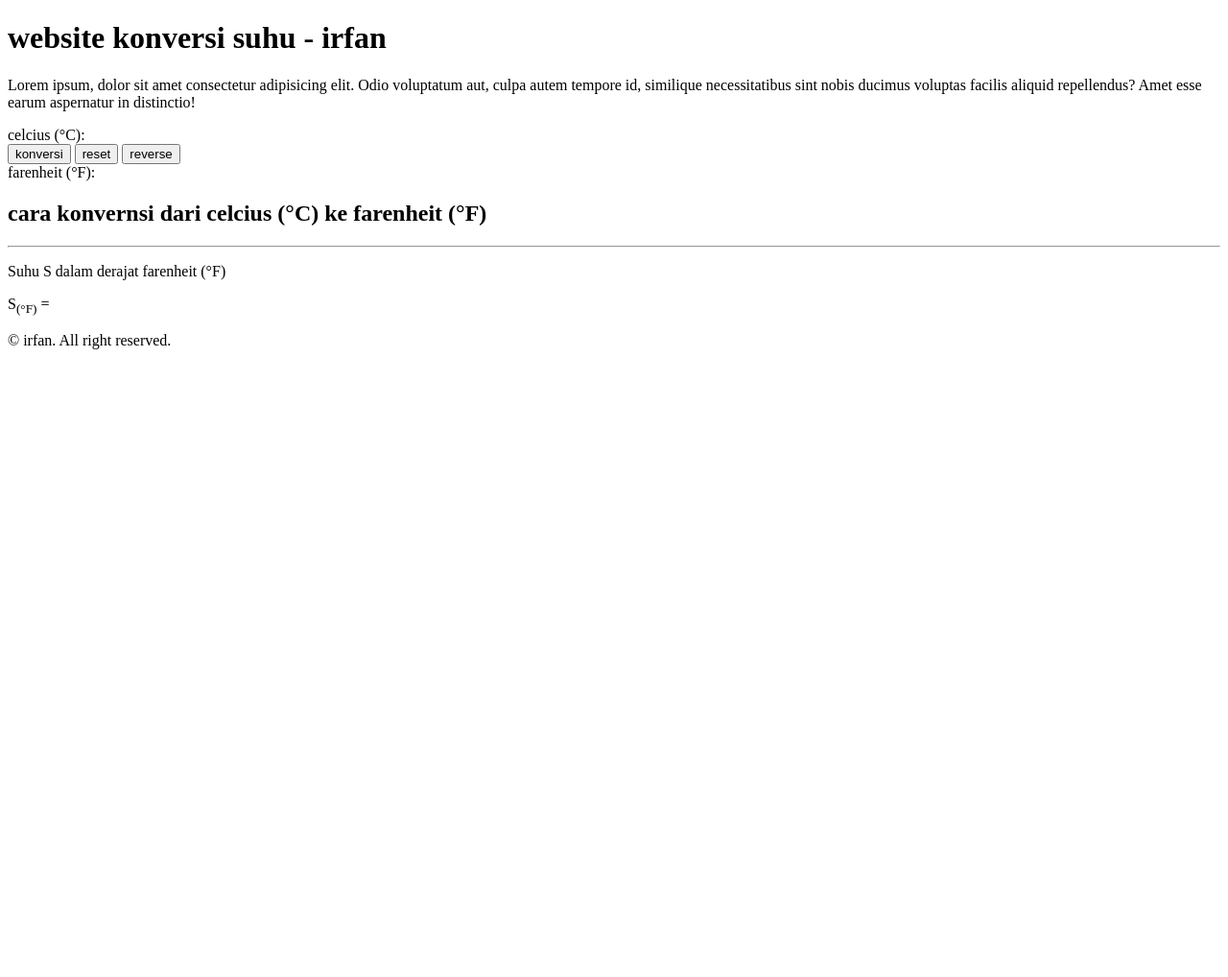
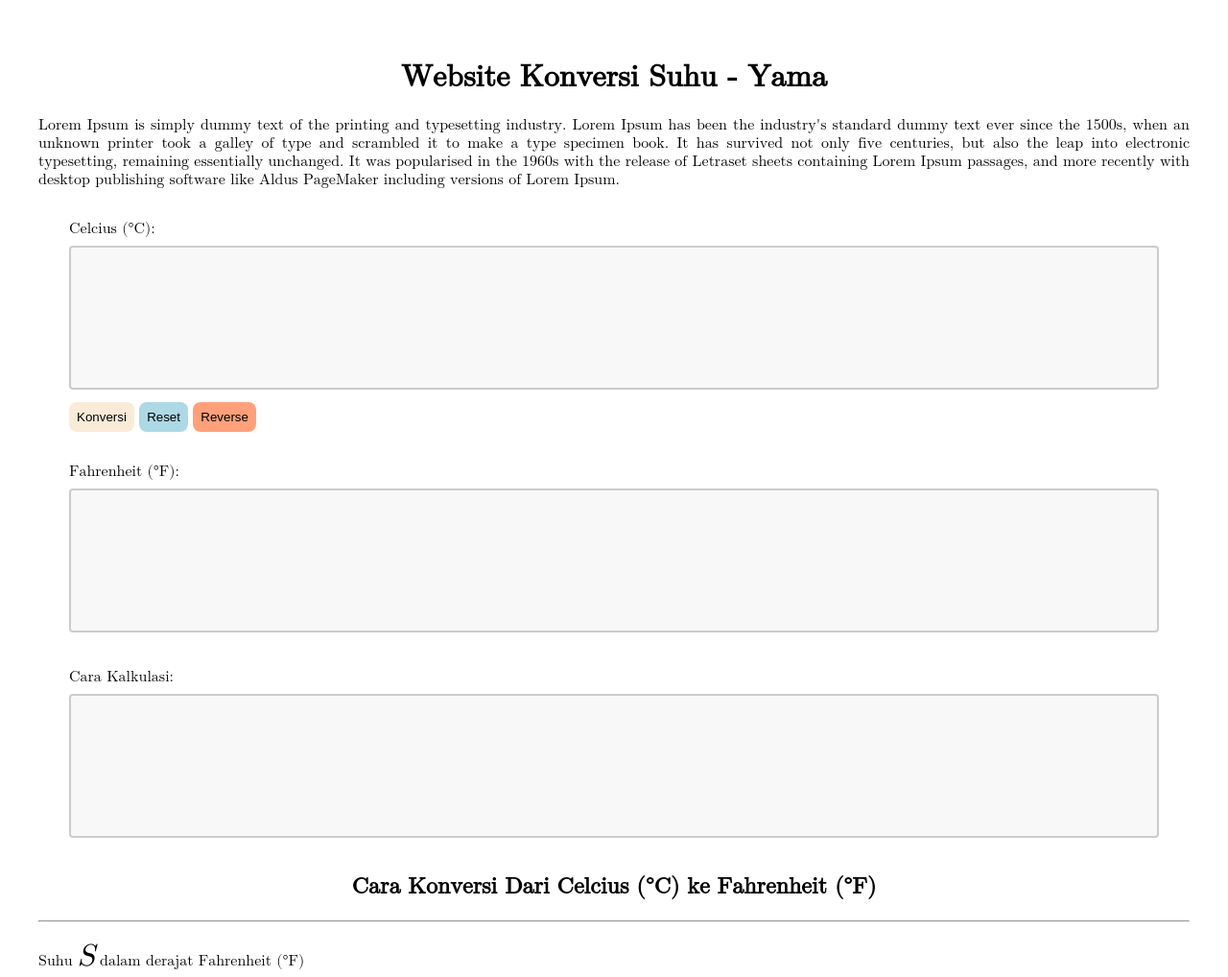
Before and after one commit to revou-fundamental-course/21-apr-25-irfanfann, a plain HTML site: page index.html in a window 1280 px wide. Shown: the top 1018 px of the page at 96% size. Before the commit the page ends 800 px from the top, so only its background shows below. Drawn offline with Linux system fonts and the light colour scheme.

Commit message:
create css

```diff
--- /dev/null
+++ b/css/style.css
@@ -0,0 +1,53 @@
+body {
+  padding: 32px;
+  text-align: center;
+  font-family: math;
+}
+
+p,
+div {
+  text-align: justify;
+}
+
+button {
+  border: none;
+  padding: 8px;
+  border-radius: 8px;
+}
+
+.bg-1 {
+  background-color: antiquewhite;
+}
+
+.bg-2 {
+  background-color: lightblue;
+}
+
+.bg-3 {
+  background-color: lightsalmon;
+}
+
+.section-content {
+  margin: 32px;
+}
+
+.section-item {
+  margin-bottom: 8px;
+}
+
+textarea {
+  width: 100%;
+  height: 150px;
+  padding: 12px 20px;
+  box-sizing: border-box;
+  border: 2px solid #ccc;
+  border-radius: 4px;
+  background-color: #f8f8f8;
+  font-size: 16px;
+  resize: none;
+}
+
+.formula {
+  font-style: italic;
+  font-size: xx-large;
+}
--- a/index.html
+++ b/index.html
@@ -3,69 +3,107 @@
   <head>
     <meta charset="UTF-8" />
     <meta name="viewport" content="width=device-width, initial-scale=1.0" />
-    <title>website konversi suhu - irfan</title>
+    <title>Website Konversi Suhu - Yama</title>
 
-    <link rel="stylesheet" href="css\style.css">
+    <!-- CSS External -->
+    <link rel="stylesheet" href="css/style.css" />
   </head>
 
   <body>
-
+    <!-- Header Content -->
     <header>
-        <h1>website konversi suhu - irfan</h1>
+      <h1>Website Konversi Suhu - Yama</h1>
     </header>
 
+    <!-- Main Content -->
     <main>
+      <!-- Introduction -->
       <section>
-            <p>Lorem ipsum, dolor sit amet consectetur adipisicing elit. Odio voluptatum aut, culpa autem tempore id, similique necessitatibus sint nobis ducimus voluptas facilis aliquid repellendus? Amet esse earum aspernatur in distinctio!</p>
+        <!-- Dummy Intro -->
+        <p>
+          Lorem Ipsum is simply dummy text of the printing and typesetting
+          industry. Lorem Ipsum has been the industry's standard dummy text ever
+          since the 1500s, when an unknown printer took a galley of type and
+          scrambled it to make a type specimen book. It has survived not only
+          five centuries, but also the leap into electronic typesetting,
+          remaining essentially unchanged. It was popularised in the 1960s with
+          the release of Letraset sheets containing Lorem Ipsum passages, and
+          more recently with desktop publishing software like Aldus PageMaker
+          including versions of Lorem Ipsum.
+        </p>
       </section>
 
-        <form>
-            <div>
-                <label for="konversi-input">celcius (&deg;C):</label>
+      <!-- Form Konversi Suhu -->
+      <form class="section-content">
+        <div class="section-item">
+          <label for="konversi-input">Celcius (&deg;C):</label>
         </div>
 
-            <div>
-                <texterea id=":konversi-input"></texterea>
+        <div class="section-item">
+          <textarea id="konversi-input"></textarea>
         </div>
 
-            <div>
-                <button>konversi</button>
-                <button>reset</button>
-                <button>reverse</button>
+        <!-- Form Action -->
+        <div class="section-item">
+          <button class="bg-1">Konversi</button>
+          <button class="bg-2">Reset</button>
+          <button class="bg-3">Reverse</button>
         </div>
       </form>
 
-        <section>
-            <div>
-                <label for="result-input">farenheit (&deg;F):</label>
+      <!-- Hasil Konversi Suhu -->
+      <section class="section-content">
+        <div class="section-item">
+          <label for="result-input">Fahrenheit (&deg;F):</label>
         </div>
 
-            <div>
-                <texterea id=":result-input"></texterea>
+        <div class="section-item">
+          <textarea id="result-input" readonly></textarea>
         </div>
       </section>
 
-        <section></section>
+      <!-- Penjelasan -->
+      <section class="section-content">
+        <div class="section-item">
+          <label for="calculate-detail">Cara Kalkulasi:</label>
+        </div>
 
+        <div class="section-item">
+          <textarea id="calculate-detail" readonly></textarea>
+        </div>
+      </section>
+
+      <!-- Informasi Tambahan -->
       <section>
         <header>
-                <h1>cara konvernsi dari celcius (&deg;C) ke farenheit (&deg;F)</h1>
+          <h1>Cara Konversi Dari Celcius (&deg;C) ke Fahrenheit (&deg;F)</h1>
         </header>
 
         <hr />
+
+        <!-- Konten Informasi -->
         <article>
-                <p>Suhu <span class="formula">S</span> dalam derajat farenheit (&deg;F)</p>
+          <p>
+            Suhu <span class="formula">S</span> dalam derajat Fahrenheit
+            (&deg;F)
+          </p>
 
-                <div></div class="formula">
-                    S</span><sub>(&deg;F)</sub> =
+          <!-- Formula -->
+          <div class="formula">
+            S<sub>(&deg;F)</sub> = (S<sub>(&deg;C)</sub> x 9/5) + 32
+          </div>
+          <div>atau</div>
 
+          <div class="formula">
+            S<sub>(&deg;F)</sub> = (S<sub>(&deg;C)</sub> x 1,8) + 32
+          </div>
+        </article>
       </section>
     </main>
 
+    <!-- Footer Content -->
     <footer>
-        <p>&copy irfan. All right reserved.  </p>
+      <p>&copy; 2025 Yama. All rights reserved.</p>
     </footer>
-
   </body>
-
 </html>
```
Lines whose indentation alone changed are shown as unchanged.
